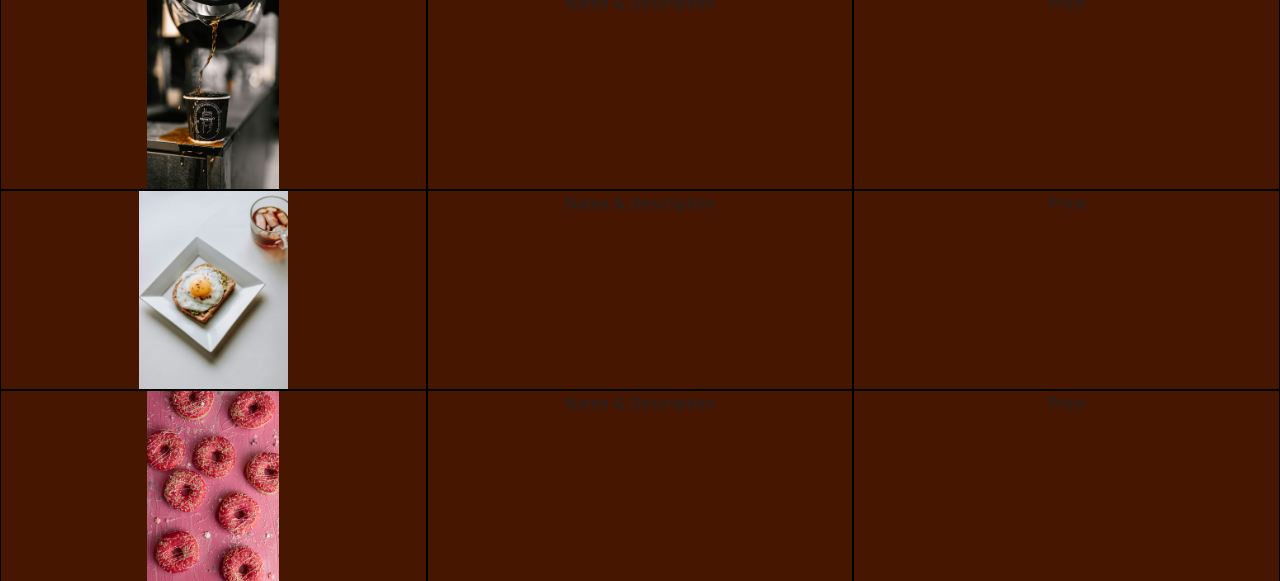
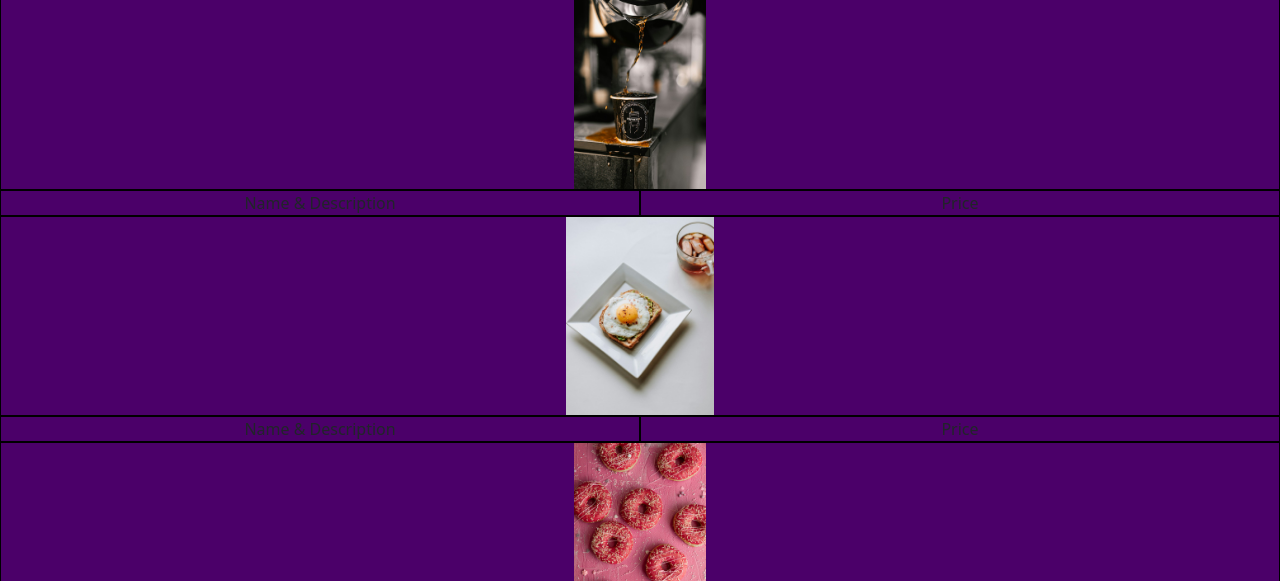
Before and after one commit to Steven-ACP/BrunchMenu-Template, a plain HTML site: page index.html in a window 1280 px wide. Shown: the part 68-649 px from the top of the page. Drawn offline with nearby package versions, Linux system fonts and the light colour scheme.

Commit message:
himynameisjon

```diff
--- a/css/style.css
+++ b/css/style.css
@@ -10,5 +10,5 @@
 }
 
 body {
-  background-color: rgb(71, 22, 0);
+  background-color: rgb(75, 0, 105);
 }
--- a/index.html
+++ b/index.html
@@ -18,33 +18,33 @@
   <body>
     <div class="container-fluid text-center">
       <div class="row">
-        <div class="col">
+        <div class="col-8 col-md-4 col-lg-12">
           <h1>A Brunch of Goodness</h1>
         </div>
       </div>
       <!-- First Row -->
       <div class="row justify-content-center">
-        <div class="col">
+        <div class="col-8 col-md-4 col-lg-12">
           <img class="img-fluid" src="img/Coffee.jpg" alt="Black Coffee" />
         </div>
-        <div class="col">Name & Description</div>
-        <div class="col">Price</div>
+        <div class="col-8 col-md-4 col-lg-6">Name & Description</div>
+        <div class="col-8 col-md-4 col-lg-6">Price</div>
       </div>
       <!-- Second Row -->
       <div class="row justify-content-center">
-        <div class="col">
+        <div class="col-8 col-md-4 col-lg-12">
           <img class="img-fluid" src="img/AvocadoToast.jpg" alt="AvoToast" />
         </div>
-        <div class="col">Name & Description</div>
-        <div class="col">Price</div>
+        <div class="col-8 col-md-4 col-lg-6">Name & Description</div>
+        <div class="col-8 col-md-4 col-lg-6">Price</div>
       </div>
       <!-- Third Row -->
       <div class="row justify-content-center">
-        <div class="col">
+        <div class="col-8 col-md-4 col-lg-12">
           <img class="img-fluid" src="img/Donuts.jpg" alt="Donuts" />
         </div>
-        <div class="col">Name & Description</div>
-        <div class="col">Price</div>
+        <div class="col-8 col-md-4 col-lg-6">Name & Description</div>
+        <div class="col-8 col-md-4 col-lg-6">Price</div>
       </div>
       <div class="row">
         <div class="col-2">
```
